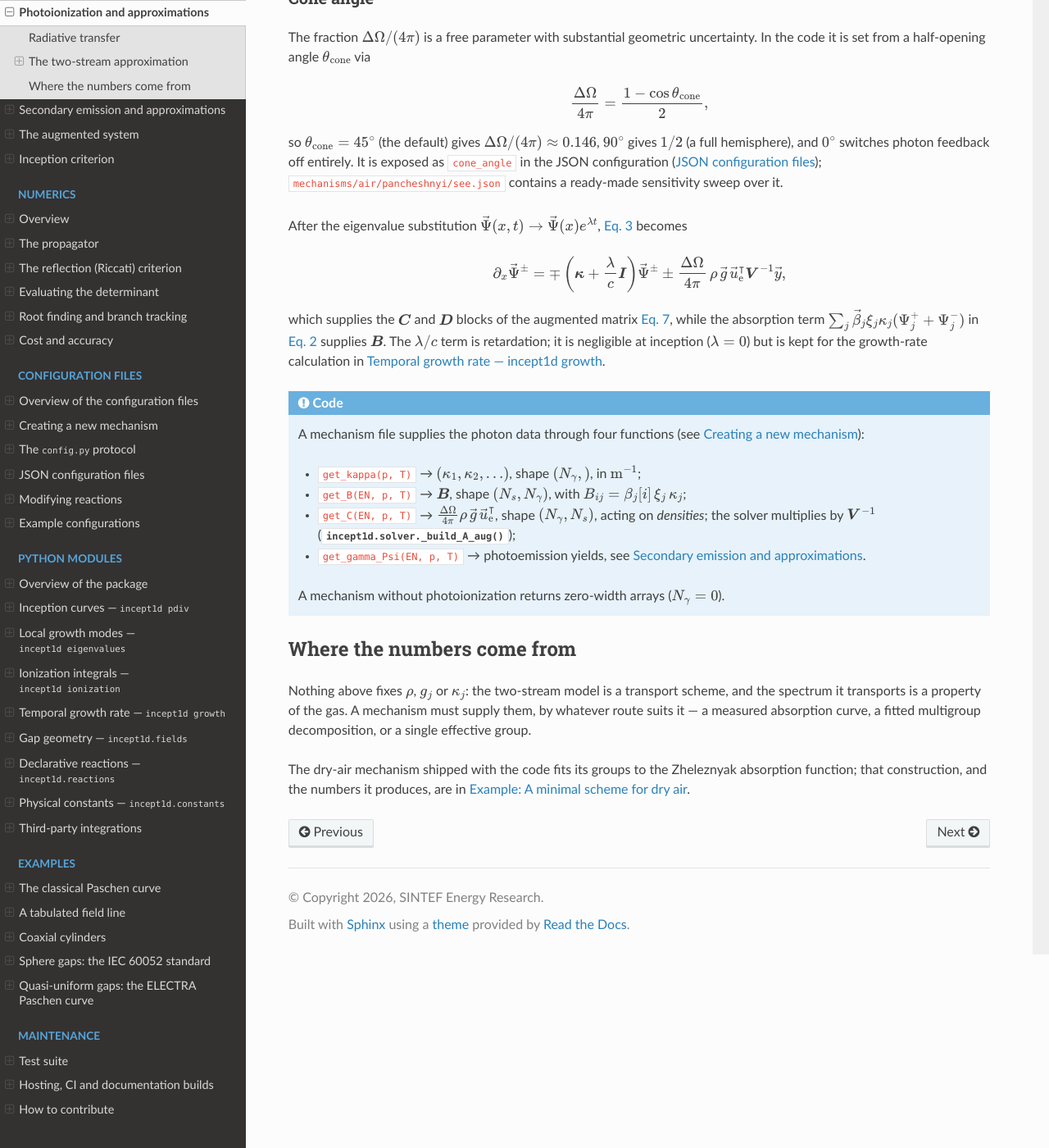
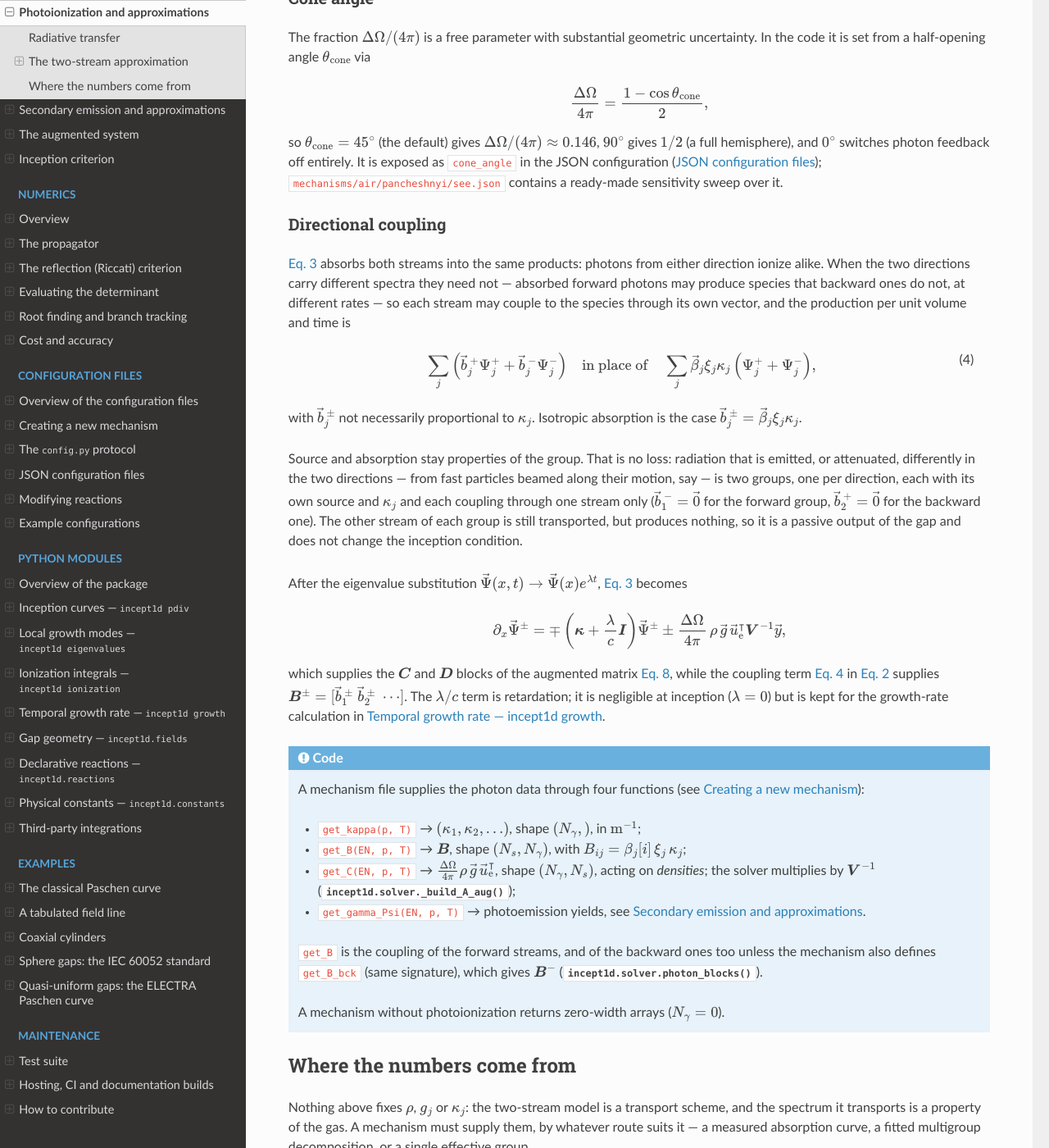
Before and after one commit to chombo-discharge/Incept1D, a Sphinx documentation site: the page built from docs/source/theory/photoionization.rst, in a window 1280 px wide and 1400 px high, scrolled down 1237 px. Shown: the whole window at 82% size. Built offline with Sphinx 7.4.7 and the Read the Docs theme 3.1.0, drawn with Linux system fonts in a browser that asks for light colours.

Commit message:
Directional photon coupling; Riccati criterion sees poles of a single step
Per-stream coupling (theory/photoionization.rst, eq_two_stream_directional;
theory/augmented.rst, eq_augmented_ode).  A mechanism may define get_B_bck,
the coupling of the backward photon streams to the species, so that

    A_aug = [[A, B+, B-], [C, -D, 0], [-C, 0, D]].

Without it B- = B+ and every existing mechanism builds the same matrix bit
for bit.  Source and absorption stay properties of the photon group:
radiation emitted or attenuated differently in the two directions is one
group per direction, each coupling through one stream; the other stream is
transported but produces nothing and cannot move the inception condition.
solver.photon_blocks collects the coupling; Mechanism.get_B_bck falls back
to get_B.

Riccati pole detection (numerics/riccati.rst, "Poles").  With no cathode
emission Q0_b = 0, g = 1 identically below inception, and the only signal
is the pole of the reflection operator.  A step whose substep count came
out as 1 was formed directly from exp(-Omega), and a step already
self-sustaining on its own then went unseen: the threshold came out 3-4x
too high.  Substeps now also satisfy ||Omega/m|| < ln 2, which keeps E_ff
invertible at every thickness up to the substep's, so each substep is
subcritical and every pole surfaces in a star product.

tests/test_feedback_in_gas.py checks both against the closed-form threshold
[exp(A d)]_bb = 0 of a 2x2 gap whose feedback closes in the gas, realised
with two species and with electrons plus a backward-coupling photon group;
7 of its cases fail without the substep bound.  Inception fields of the air
mechanism are unchanged to 1.2e-10 (uniform, sphere-plane, coaxial; pd
1e-3..1e-1 bar m); a Riccati evaluation costs 1.3-1.6x more.

Co-Authored-By: Claude Opus 5.5 <noreply@anthropic.com>
Claude-Session: https://claude.ai/code/session_0132YkNeHBAboh4eSRMd22zj

```diff
--- a/docs/source/configuration/mechanismfile.rst
+++ b/docs/source/configuration/mechanismfile.rst
@@ -95,6 +95,11 @@ Optional interface
      - Townsend coefficients in m\ :sup:`-1`.  Required for
        ``--plot-ionization-integral``, ``--streamer-criterion`` and
        ``incept1d ionization``.
+   * - ``get_B_bck(EN, p, T)``
+     - Coupling of the backward photon streams :math:`\bm{B}^-`, same shape
+       and units as ``get_B``, which then couples the forward streams
+       alone.  Omitted, the backward streams couple like the forward ones
+       (:eq:`eq_two_stream_directional`).
    * - ``init_photoionization(ngroups, cone_angle_deg)``
      - Called by ``Config.post_exec_init`` to (re)build the photon groups.
    * - ``REACTIONS``
--- a/docs/source/theory/photoionization.rst
+++ b/docs/source/theory/photoionization.rst
@@ -87,6 +87,37 @@ feedback off entirely.  It is exposed as ``cone_angle`` in the JSON
 configuration (:ref:`Chap:Configuration`); ``mechanisms/air/pancheshnyi/see.json`` contains a
 ready-made sensitivity sweep over it.
 
+Directional coupling
+....................
+
+:eq:`eq_two_stream` absorbs both streams into the same products:
+photons from either direction ionize alike.  When the two directions carry
+different spectra they need not — absorbed forward photons may produce
+species that backward ones do not, at different rates — so each stream may
+couple to the species through its own vector, and the production per unit
+volume and time is
+
+.. math::
+   :label: eq_two_stream_directional
+
+   \sum_j\left(\vec{b}_j^{\,+}\Psi_j^+ + \vec{b}_j^{\,-}\Psi_j^-\right)
+   \quad\text{in place of}\quad
+   \sum_j\vec{\beta}_j\xi_j\kappa_j\left(\Psi_j^+ + \Psi_j^-\right),
+
+with :math:`\vec{b}_j^{\,\pm}` not necessarily proportional to
+:math:`\kappa_j`.  Isotropic absorption is the case
+:math:`\vec{b}_j^{\,\pm} = \vec{\beta}_j\xi_j\kappa_j`.
+
+Source and absorption stay properties of the group.  That is no loss:
+radiation that is emitted, or attenuated, differently in the two directions
+— from fast particles beamed along their motion, say — is two groups, one
+per direction, each with its own source and :math:`\kappa_j` and each
+coupling through one stream only (:math:`\vec{b}_1^{\,-} = \vec{0}` for the
+forward group, :math:`\vec{b}_2^{\,+} = \vec{0}` for the backward one).
+The other stream of each group is still transported, but produces nothing,
+so it is a passive output of the gap and does not change the inception
+condition.
+
 After the eigenvalue substitution :math:`\vec{\Psi}(x,t) \to
 \vec{\Psi}(x)e^{\lambda t}`, :eq:`eq_two_stream` becomes
 
@@ -96,10 +127,11 @@ After the eigenvalue substitution :math:`\vec{\Psi}(x,t) \to
      \pm \frac{\Delta\Omega}{4\pi}\,\rho\,\vec{g}\,\vec{u}_\mathrm{e}^\intercal\bm{V}^{-1}\vec{y},
 
 which supplies the :math:`\bm{C}` and :math:`\bm{D}` blocks of the
-augmented matrix :eq:`eq_augmented_ode`, while the absorption term
-:math:`\sum_j\vec{\beta}_j\xi_j\kappa_j(\Psi_j^+ + \Psi_j^-)` in
-:eq:`eq_flux_ode` supplies :math:`\bm{B}`.  The :math:`\lambda/c` term is
-retardation; it is negligible at inception (:math:`\lambda = 0`) but is kept
+augmented matrix :eq:`eq_augmented_ode`, while the coupling term
+:eq:`eq_two_stream_directional` in :eq:`eq_flux_ode` supplies
+:math:`\bm{B}^\pm = [\vec{b}_1^{\,\pm}\;\vec{b}_2^{\,\pm}\;\cdots]`.  The
+:math:`\lambda/c` term is retardation; it is negligible at inception
+(:math:`\lambda = 0`) but is kept
 for the growth-rate calculation in :ref:`Chap:Lambda`.
 
 .. admonition:: Code
@@ -117,6 +149,11 @@ for the growth-rate calculation in :ref:`Chap:Lambda`.
    * ``get_gamma_Psi(EN, p, T)`` → photoemission yields, see
      :ref:`Chap:SecondaryEmission`.
 
+   ``get_B`` is the coupling of the forward streams, and of the backward
+   ones too unless the mechanism also defines ``get_B_bck`` (same
+   signature), which gives :math:`\bm{B}^-`
+   (:func:`incept1d.solver.photon_blocks`).
+
    A mechanism without photoionization returns zero-width arrays
    (:math:`N_\gamma = 0`).
 
```
Also changed, not shown: CLAUDE.md (+11 -2 lines), docs/source/maintenance/testsuite.rst (+13 -1 lines), docs/source/numerics/riccati.rst (+15 -4 lines), docs/source/theory/augmented.rst (+10 -3 lines), 5 other files.
